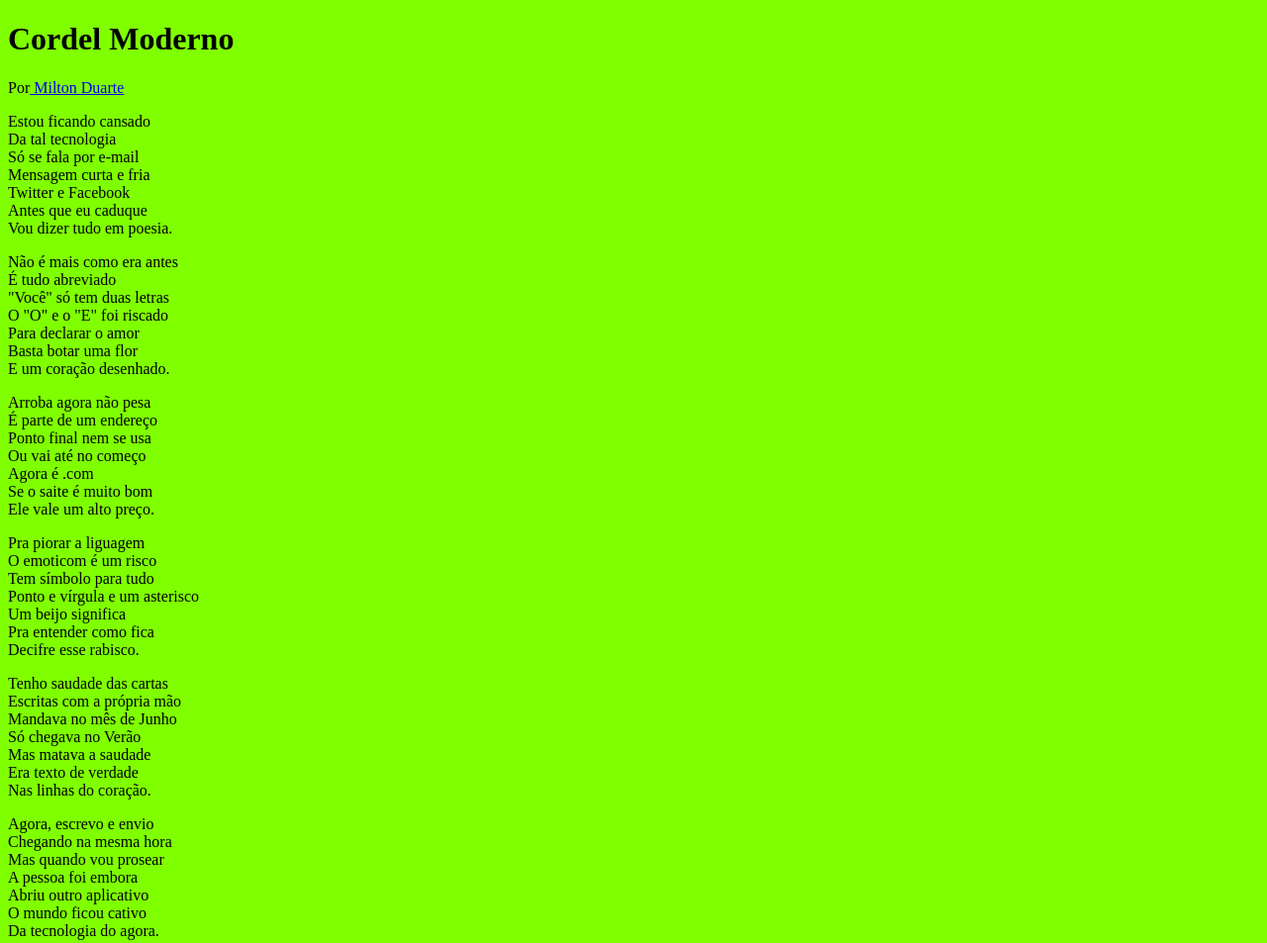
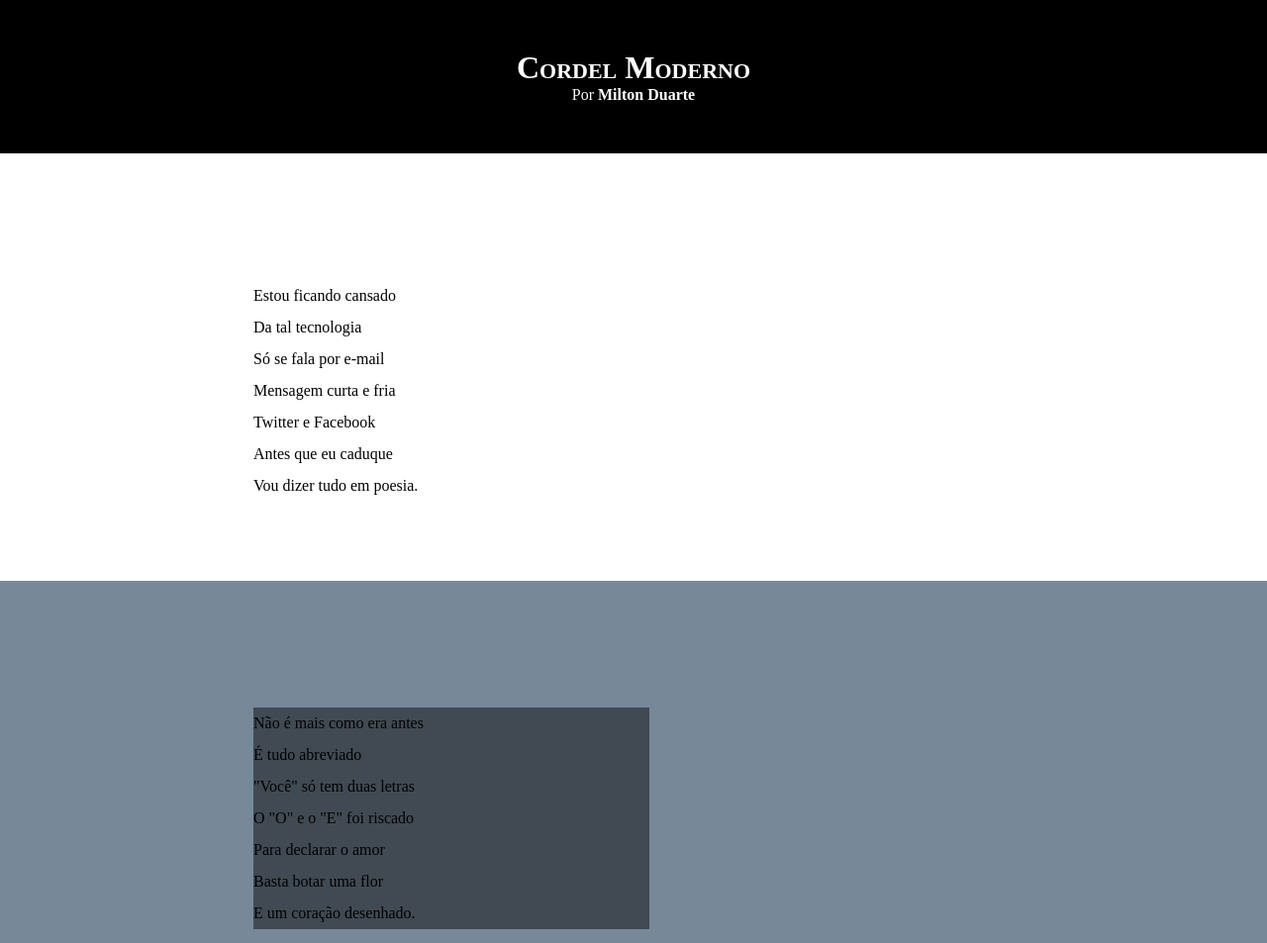
Before and after one commit to greickpadua593/projeto-cordel, a plain HTML site: page index.html in a window 1280 px wide. Shown: the top 953 px of the page at 99% size. Drawn offline with Linux system fonts and the light colour scheme.

Commit message:
configurando estilo

```diff
--- a/index.html
+++ b/index.html
@@ -14,7 +14,7 @@
         <p>Por<a href="https://www.recantodasletras.com.br/poesias/3186743" target="_blank"> Milton Duarte</a></p>
     </header>
 
-    <section>
+    <section class="normal">
         <p>
             Estou ficando cansado <br>
             Da tal tecnologia <br>
@@ -28,7 +28,7 @@
 
 
 
-    <section>
+    <section class="imagem">
         <p>
             Não é mais como era antes <br>
             É tudo abreviado <br>
@@ -42,7 +42,7 @@
 
 
 
-    <section>
+    <section class="normal">
         <p>
             Arroba agora não pesa<br>
             É parte de um endereço<br>
@@ -67,7 +67,7 @@
 
 
 
-    <section>
+    <section class="imagem">
         <p>
             Tenho saudade das cartas<br>
             Escritas com a própria mão<br>
@@ -81,7 +81,7 @@
 
 
 
-    <section>
+    <section class="normal">
         <p>
             Agora, escrevo e envio<br>
             Chegando na mesma hora<br>
--- a/style.css
+++ b/style.css
@@ -1,5 +1,65 @@
 @charset "UTF-8";
 
-body{
-    background-color: chartreuse;
+*{
+    margin: 0px;
+    padding: 0px;
 }
+
+html, body{
+    min-height: 100vh;
+    background-color: darkgray;
+}
+
+header{
+    background-color: black;
+    color: white;
+    text-align: center;
+}
+
+header >h1{
+    padding-top: 50px;
+    font-variant: small-caps;
+
+}
+
+header >p{
+    padding-bottom: 50px;
+}
+
+a{
+    color: white;
+    text-decoration: none;
+    font-weight: bolder;
+}
+
+a:hover{
+    text-decoration: underline;
+}
+
+section{
+    padding-top: 10%;
+    padding-bottom: 10vh;
+    padding-left: 20%;
+    line-height: 2em;
+}
+
+section.normal{
+    background-color: white;
+    color: black;
+}
+
+section.imagem{
+    background-color: lightslategrey;
+}
+
+section.imagem >p {
+    width: 400px;
+    background-color: rgba(0, 0, 0, 0.459);
+
+}
+footer{
+    background-color: black;
+    text-align: center;
+    color: white;
+    padding: 10px;
+}
```
